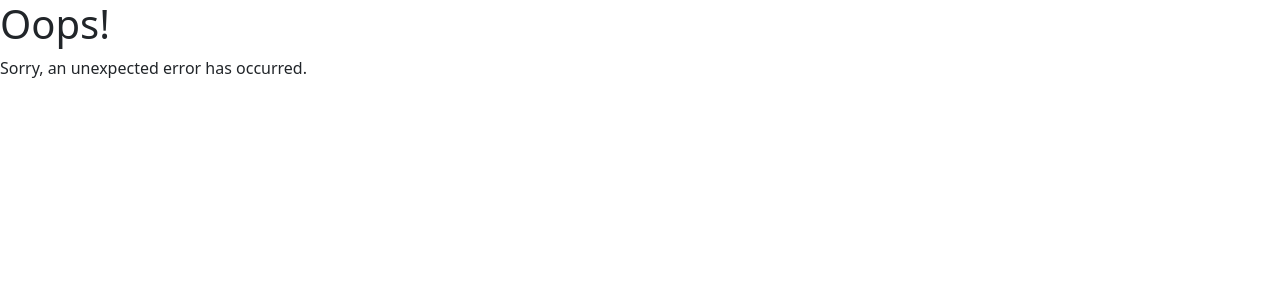
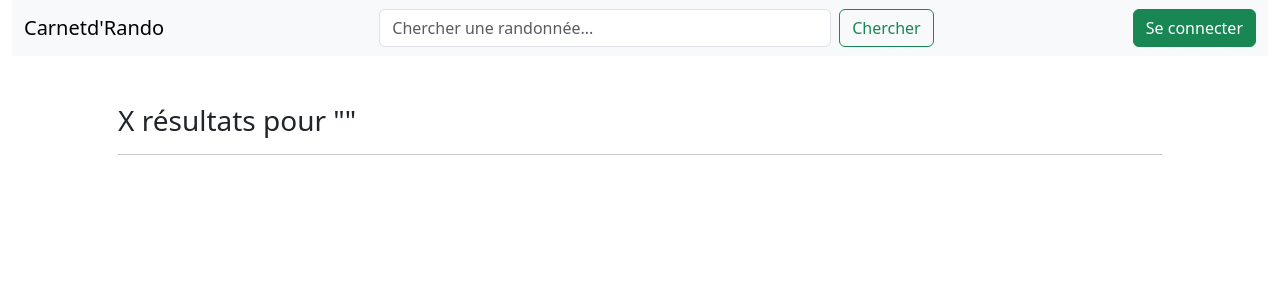
Before and after one commit to annaclavelier/rando_app, a React (Vite) app: page /search in a window 1280 px wide. Shown: the top 300 px of the page. Built offline with nearby package versions, Linux system fonts and the light colour scheme.

Commit message:
feat(searchBar): Create searchBar Component and SearchResults page

```diff
--- a/src/components/Navbar.tsx
+++ b/src/components/Navbar.tsx
@@ -1,4 +1,5 @@
 import { Link } from "react-router-dom";
+import SearchBar from "./SearchBar";
 
 const Navbar = () => {
   return (
@@ -19,17 +20,7 @@ const Navbar = () => {
           <Link className="navbar-brand" to="/">
             Carnetd'Rando
           </Link>
-          <form className="d-flex mx-auto" role="search" style={{width:"45%"}}>
-            <input
-              className="form-control me-2"
-              type="search"
-              placeholder="Chercher une randonnée..."
-              aria-label="Chercher"
-            />
-            <button className="btn btn-outline-success" type="submit">
-              Chercher
-            </button>
-          </form>
+          <SearchBar/>
           <ul className="navbar-nav">
             <li className="nav-item">
               <Link className="btn btn-success" to="/login">
--- /dev/null
+++ b/src/components/SearchBar.tsx
@@ -0,0 +1,36 @@
+import { useState } from "react";
+import { useNavigate } from "react-router-dom";
+
+const SearchBar = () => {
+  const [searchTerm, setSearchTerm] = useState("");
+  const navigate = useNavigate();
+
+  const handleChange = (event: React.ChangeEvent<HTMLInputElement>) => {
+    setSearchTerm(event.target.value);
+  };
+
+  const handleSubmit = (event: React.FormEvent) => {
+    event.preventDefault();
+    if (searchTerm.trim()) {
+      navigate(`/search?query=${encodeURIComponent(searchTerm)}`);
+    }
+  };
+
+  return (
+    <form className="d-flex mx-auto" style={{ width: "45%" }} onSubmit={handleSubmit}>
+      <input
+        className="form-control me-2"
+        type="search"
+        placeholder="Chercher une randonnée..."
+        aria-label="Chercher"
+        value={searchTerm}
+        onChange={handleChange}
+      />
+      <button className="btn btn-outline-success" type="submit">
+        Chercher
+      </button>
+    </form>
+  );
+};
+
+export default SearchBar;
--- a/src/main.tsx
+++ b/src/main.tsx
@@ -5,6 +5,7 @@ import { BrowserRouter, Route, Routes } from "react-router-dom";
 import Home from "./pages/Home.tsx";
 import ErrorPage from "./pages/Error.tsx";
 import Login from "./pages/Login.tsx";
+import SearchResults from "./pages/SearchResults.tsx";
 
 createRoot(document.getElementById("root")!).render(
   <StrictMode>
@@ -12,8 +13,8 @@ createRoot(document.getElementById("root")!).render(
       <Routes>
         <Route path="/" element={<Home />} />
         <Route path="/login" element={<Login />} />
+        <Route path="/search" element={<SearchResults />} />
         <Route path="*" element={<ErrorPage />} />
-
       </Routes>
     </BrowserRouter>
   </StrictMode>
--- /dev/null
+++ b/src/pages/SearchResults.tsx
@@ -0,0 +1,21 @@
+import { useSearchParams } from "react-router-dom";
+import Navbar from "../components/Navbar";
+
+const SearchResults = () => {
+  const [searchParams] = useSearchParams();
+  const query = searchParams.get("query");
+  return (
+    <>
+      <div className="container-fluid">
+        <Navbar />
+      </div>
+      <div className="container p-5">
+        <div><h3>X résultats pour "{query}"</h3>
+        <hr /></div>
+        <div id="results"></div>
+      </div>
+    </>
+  );
+};
+
+export default SearchResults;
```
